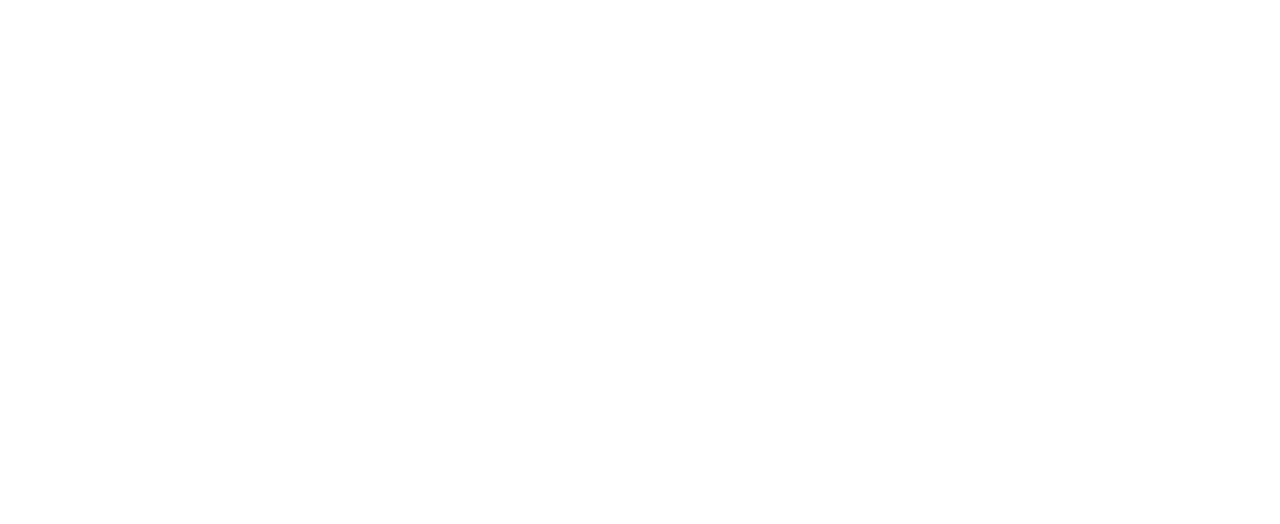
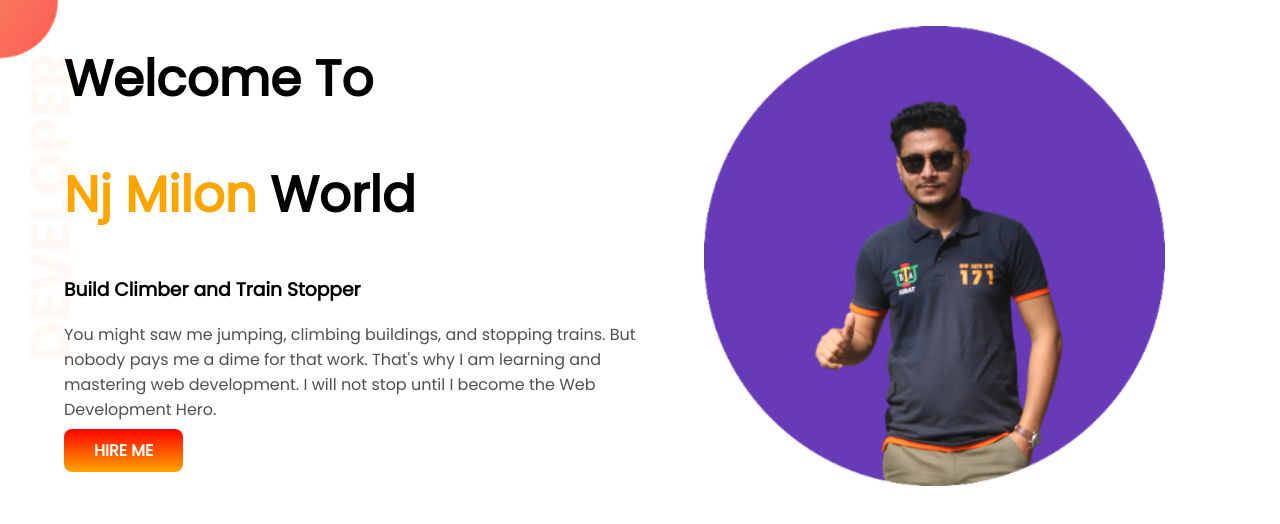
Before and after one commit to nuruzaman-milon/nuruzaman-portfolio, a plain HTML site: page index.html in a window 1280 px wide. Drawn offline with Linux system fonts and the light colour scheme.

Commit message:
1st section done

```diff
--- a/index.html
+++ b/index.html
@@ -1,13 +1,36 @@
 <!DOCTYPE html>
 <html lang="en">
+
 <head>
     <meta charset="UTF-8">
     <meta http-equiv="X-UA-Compatible" content="IE=edge">
     <meta name="viewport" content="width=device-width, initial-scale=1.0">
     <title>Nuruzaman Portfolio</title>
+    <link rel="preconnect" href="https://fonts.googleapis.com">
+    <link rel="preconnect" href="https://fonts.gstatic.com" crossorigin>
+    <link href="https://fonts.googleapis.com/css2?family=Poppins&display=swap" rel="stylesheet">
     <link rel="stylesheet" href="style.css">
+    <link rel="shortcut icon" href="images/portfolio.png" type="image/x-icon">
 </head>
+
 <body>
+    <section id="top-section">
+        <div class="welcome">
+            <h1>Welcome To</h1>
+            <h1><span class="name">Nj Milon</span> World</h1>
+            <h3>Build Climber and Train Stopper</h3>
+            <p>You might saw me jumping, climbing buildings, and stopping trains. But nobody pays me a dime for that
+                work.
+                That's why I am learning and mastering web development. I will not stop until I become the Web
+                Development
+                Hero.</p>
+            <a class="button" href="https://www.linkedin.com/in/nj-milon-15b640198/" target="_blank"
+                rel="noopener noreferrer">HIRE ME</a>
+        </div>
+        <div class="welcome welcome1">
+            <img src="images/portfolio.png" alt="">
+        </div>
+    </section>
+</body>
 
-</body>
 </html>
--- a/style.css
+++ b/style.css
@@ -0,0 +1,48 @@
+body {
+    font-family: 'Poppins', sans-serif;
+    margin: 0;
+}
+
+h1 {
+    font-size: 50px;
+}
+
+.name {
+    color: orange;
+}
+
+
+.welcome {
+    width: 100%;
+    margin-left: 5%;
+}
+
+.welcome1 {
+    margin-top: 2%;
+}
+
+.welcome1 img {
+    width: 80%;
+}
+
+
+.welcome p {
+    color: rgba(0, 0, 0, 0.689);
+}
+
+.button {
+    text-decoration: none;
+    color: white;
+    font-weight: 700;
+    background-image: linear-gradient(red, orange);
+    padding: 10px 30px;
+    border-radius: 8px;
+
+}
+
+#top-section {
+    background-image: url(images/top-banner.png);
+    background-repeat: no-repeat;
+    display: flex;
+
+}
```
Also changed, not shown: images/dream-bg.png (added), images/exp-bg.png (added), images/jhankar.png (added), images/jhankar2.png (added), images/my-bg.png (added), images/my-bg2.png (added), images/portfolio.png (added), images/top-banner.png (added).
